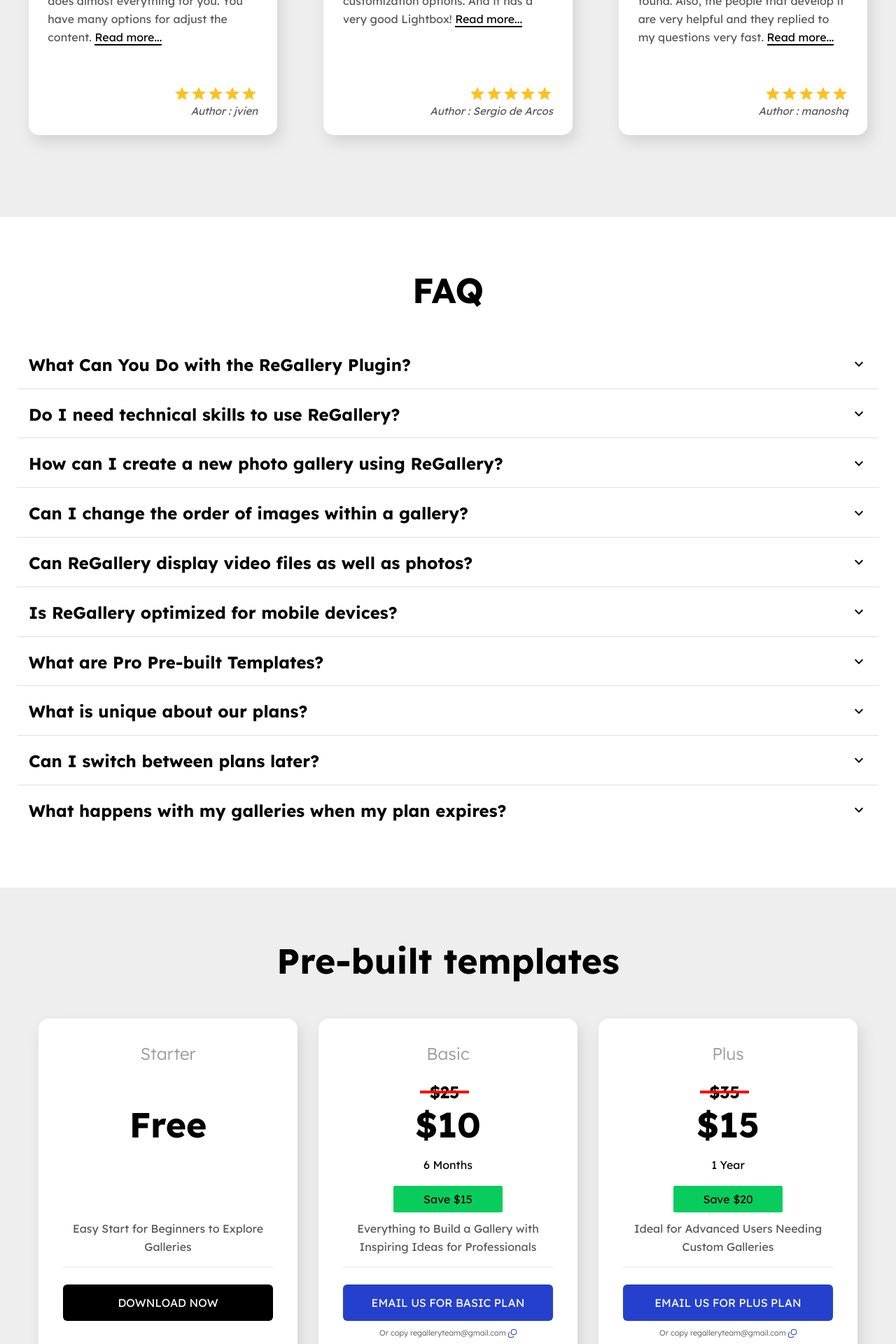
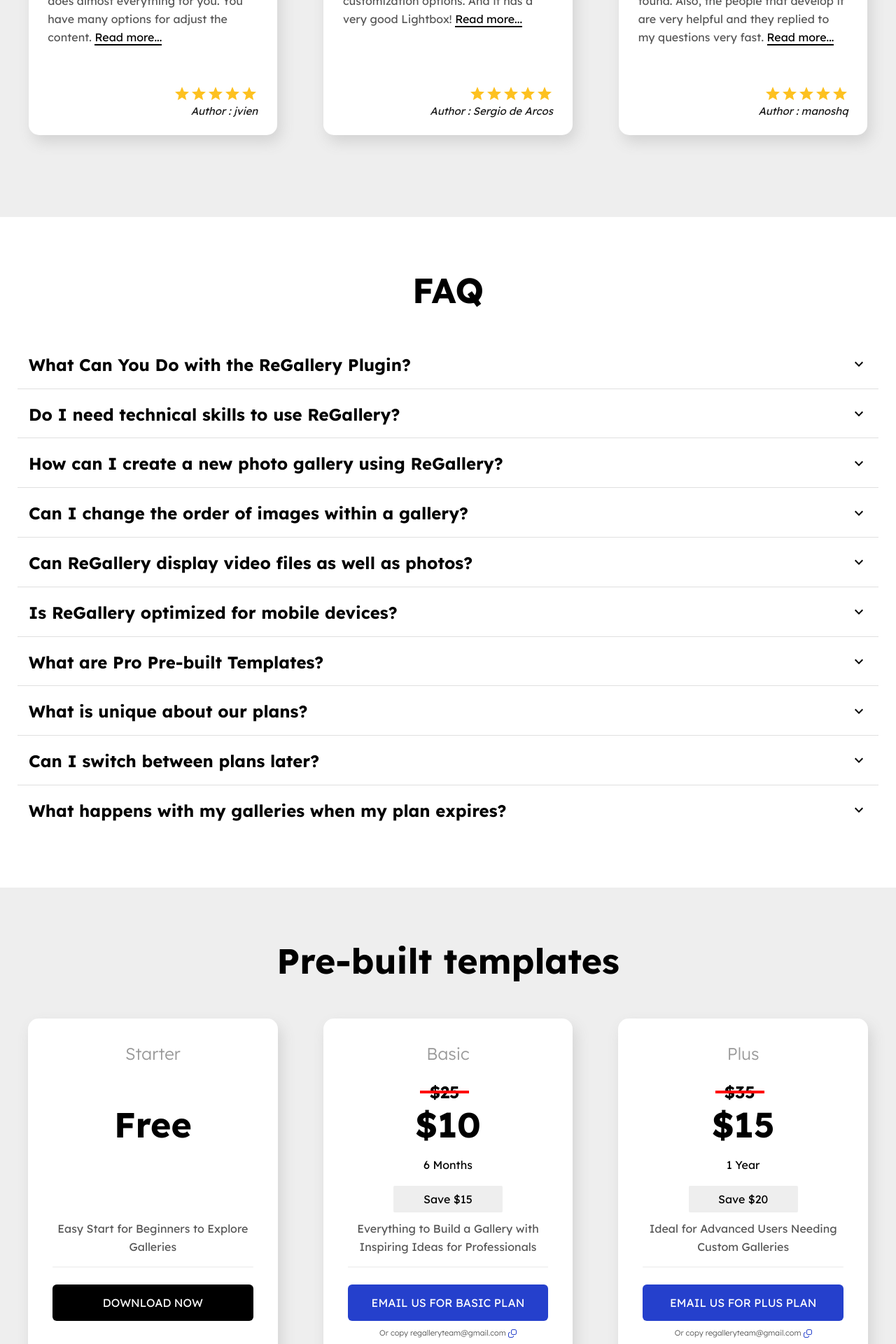
Before and after one commit to GrigorHarutyunian/regallery, a React (Vite) app: page / in a window 1280 px wide. Shown: the part 6140-8060 px from the top of the page at 70% size. Built offline with nearby package versions, Linux system fonts and the light colour scheme.

Commit message:
fixed some design

```diff
--- a/src/components/pricing/Pricing.css
+++ b/src/components/pricing/Pricing.css
@@ -5,6 +5,7 @@
   display: flex;
   margin: 0 auto;
   justify-content: center;
+  gap: 35px;
 }
 .pricing-card {
   position: relative;
@@ -78,7 +79,7 @@
 .saved_money_div {
   color: #000000;
   display: block;
-  background-color: #08cd5d;
+  background-color: #eeeeee;
   padding: 9px 28px;
   max-width: 100px;
   margin: auto;
--- a/src/components/reviews/Review.css
+++ b/src/components/reviews/Review.css
@@ -71,8 +71,7 @@
   position: absolute;
   bottom: 20px;
   right: 5px;
-  /* transform: translateX(-50%); */
-  color: #000000aa;
+  color: #000000e8;
   font-size: 15px;
   display: flex;
   align-items: center;
```
